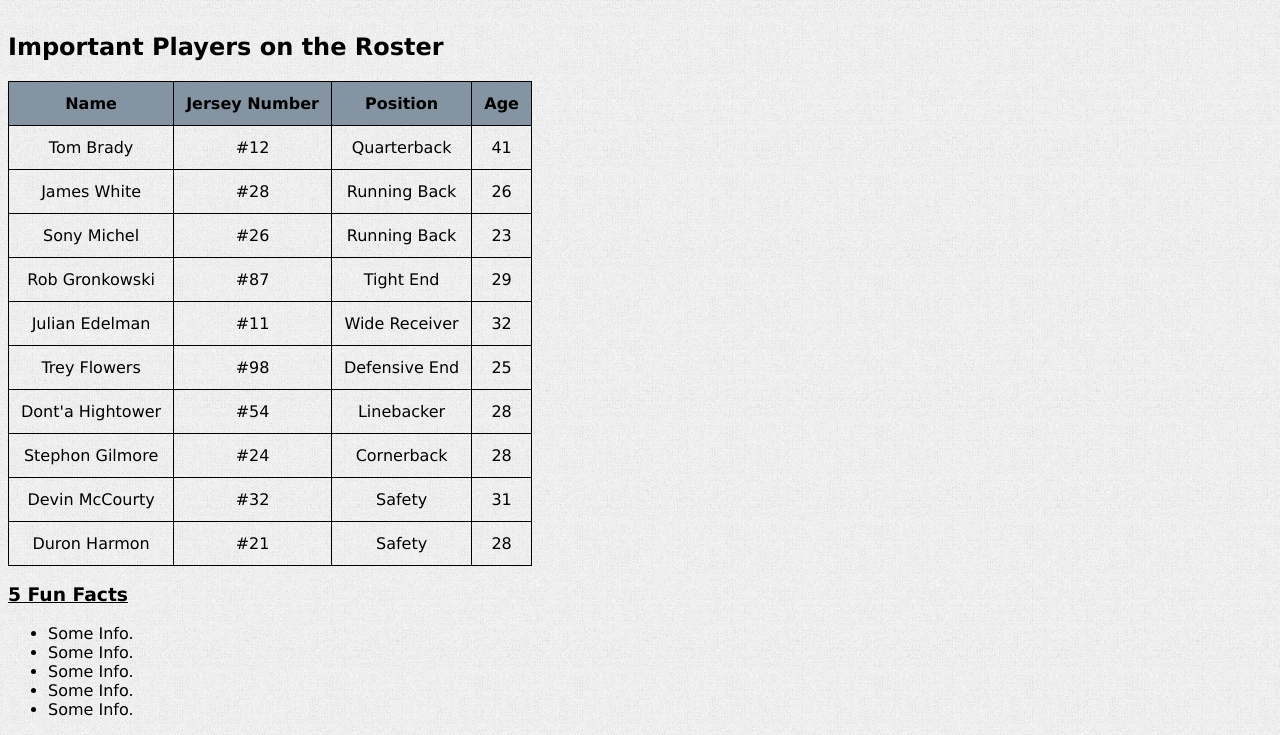
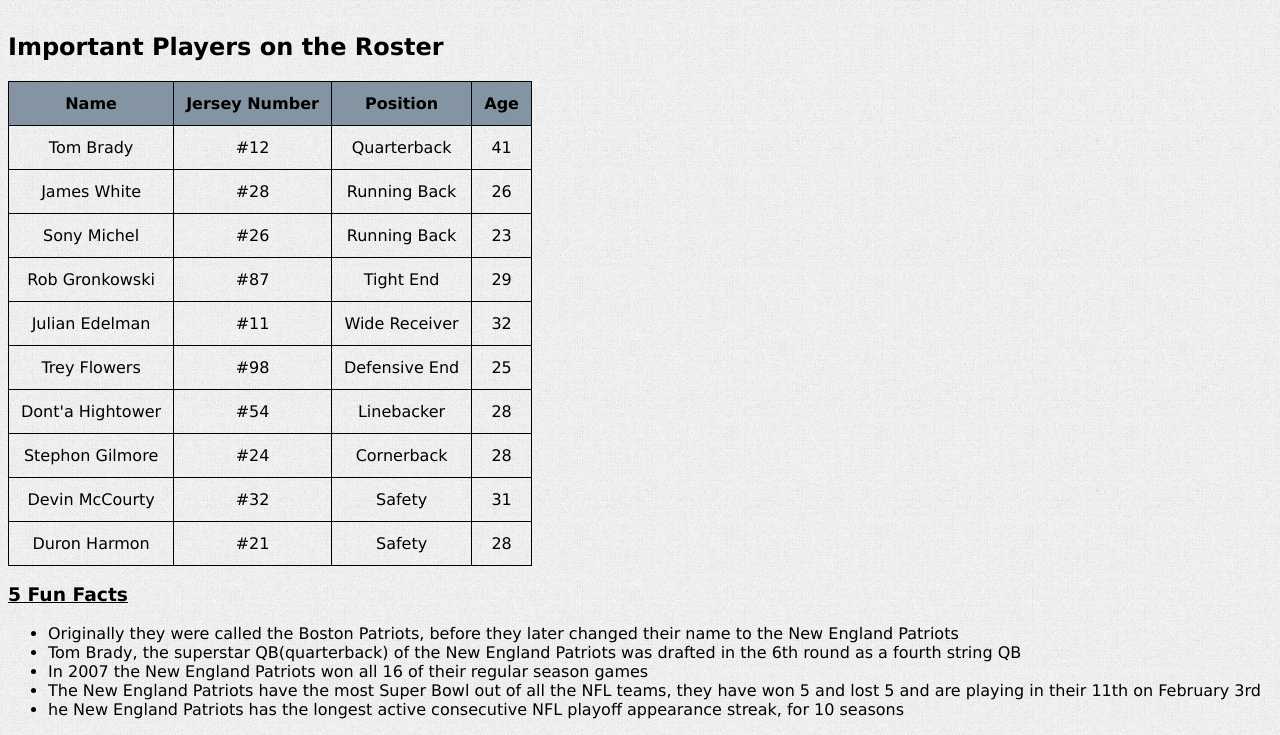
Before and after one commit to danielnwaroh/danielnwaroh.github.io, a plain HTML site: page patriots.html in a window 1280 px wide. Shown: the part 516-1251 px from the top of the page. Drawn offline with Linux system fonts and the light colour scheme.

Commit message:
Update patriots.html

```diff
--- a/patriots.html
+++ b/patriots.html
@@ -100,11 +100,11 @@
     </table>
     <h3><u>5 Fun Facts</u></h3>
     <ul>
-      <li>Some Info.</li>
-      <li>Some Info.</li>
-      <li>Some Info.</li>
-      <li>Some Info.</li>
-      <li>Some Info.</li>
+      <li>Originally they were called the Boston Patriots, before they later changed their name to the New England Patriots</li>
+      <li>Tom Brady, the superstar QB(quarterback) of the New England Patriots was drafted in the 6th round as a fourth string QB</li>
+      <li>In 2007 the New England Patriots won all 16 of their regular season games</li>
+      <li>The New England Patriots have the most Super Bowl out of all the NFL teams, they have won 5 and lost 5 and are playing in their 11th on February 3rd</li>
+      <li>he New England Patriots has the longest active consecutive NFL playoff appearance streak, for 10 seasons</li>
     </ul>
   </body>
 </html>
```
